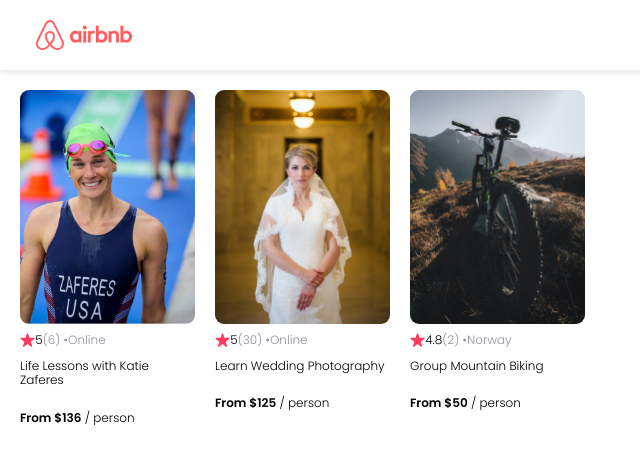
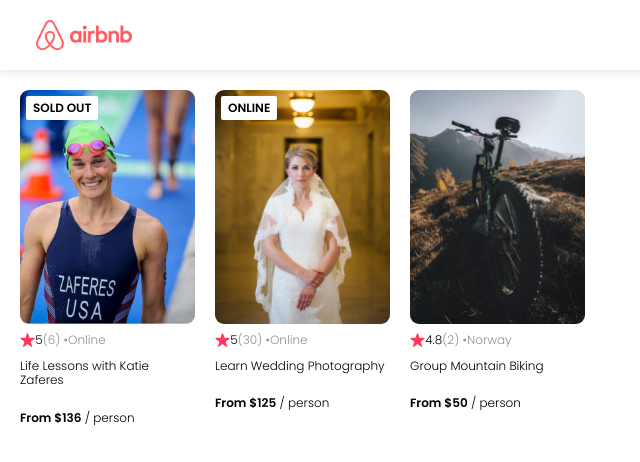
Before and after one commit to jawadrashid2011/react-project-scrimba, a React app: page / in a window 1280 px wide. Shown: the top 462 px of the page, without its empty margins (0-640 px from the left). Built offline with nearby package versions, Linux system fonts and the light colour scheme.

Commit message:
Show SOLD OUT and ONLINE badges

```diff
--- a/App.js
+++ b/App.js
@@ -15,6 +15,7 @@
                     location={card.location}
                     title={card.title}
                     price={card.price}
+                    openSpots={card.openSpots}
                     />;
     })
 
--- a/components/Card.js
+++ b/components/Card.js
@@ -1,8 +1,16 @@
 import React from "react"
 
 export default function Card(props) {
+    let badgeText
+    if(props.openSpots === 0) {
+        badgeText = "SOLD OUT"
+    } else if(props.location === "Online") {
+        badgeText = "ONLINE"
+    }
+
     return (
         <div className="card">
+            {badgeText && <div className="card--badge">{badgeText}</div>}
             <img src={`../public/images/${props.img}`} className="card--image" />
             <div className="card--stats">
                 <img src="../public/images/star.png" className="card--star" />
--- a/index.css
+++ b/index.css
@@ -61,6 +61,7 @@
     flex: 0 0 auto;         /* ADD */
     display: flex;          /* ADD */
     flex-direction: column; /* ADD */
+    position: relative;
 }
 
 .card--image {
@@ -88,3 +89,13 @@
 .card--price {
     margin-top: auto;
 }
+
+.card--badge {
+    position: absolute;
+    top: 6px;
+    left: 6px;
+    background-color: white;
+    padding: 5px 7px;
+    border-radius: 2px;
+    font-weight: bold;
+}
```
Also changed, not shown: index.pack.js.
